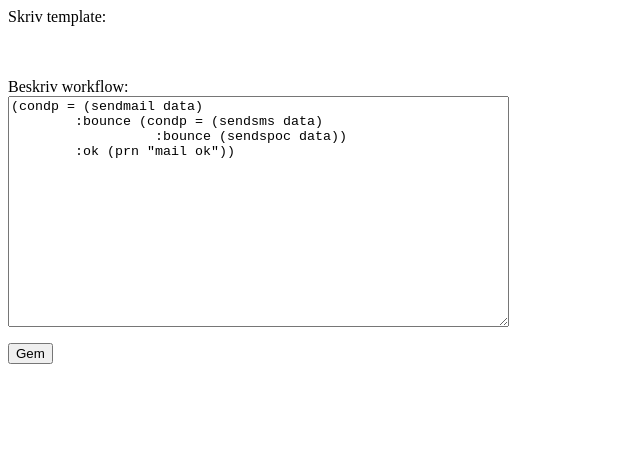
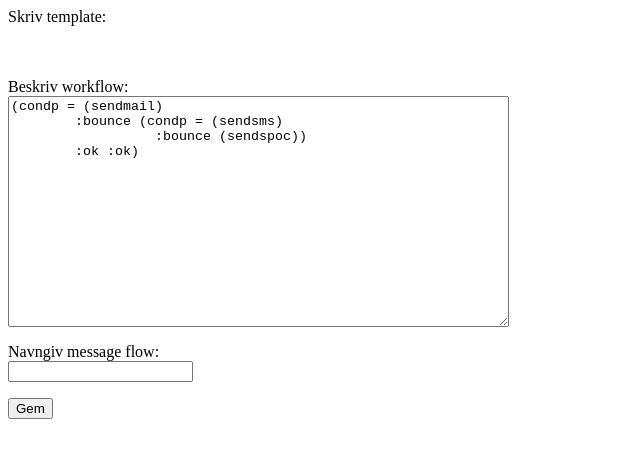
Before and after one commit to surt666/redis-product, a plain HTML site: page resources/public/message.html in a window 1280 px wide. Shown: the whole page, without its empty margins (0-640 px from the left). Drawn offline with Linux system fonts and the light colour scheme.

Commit message:
wf ser ud til at wirke nu

```diff
--- a/resources/public/message.html
+++ b/resources/public/message.html
@@ -10,7 +10,8 @@
         $("#gem").click(function() {
           var msg = $("#editor").val();
           var wf = $("#workflow").val();
-          var data = {"msg" : msg, "workflow" : wf};
+          var name = $("#name").val();
+          var data = {"msg" : msg, "workflow" : wf, "name" : name};
           $.ajax({
                   type: "POST",
                   accepts: "application/json",
@@ -38,10 +39,14 @@
       </p>
       <p>
         Beskriv workflow:<br />
-        <textarea id="workflow" name="workflow" cols="60" rows="15">(condp = (sendmail data)
-        :bounce (condp = (sendsms data)
-                  :bounce (sendspoc data))
-        :ok (prn "mail ok"))</textarea>
+        <textarea id="workflow" name="workflow" cols="60" rows="15">(condp = (sendmail)
+        :bounce (condp = (sendsms)
+                  :bounce (sendspoc))
+        :ok :ok)</textarea>
+      </p>
+      <p>
+        Navngiv message flow:<br />
+        <input type="text" id="name" />
       </p>
       <p>
 	<input type="button" value="Gem" id="gem" />
```
Also changed, not shown: 1 other file.
